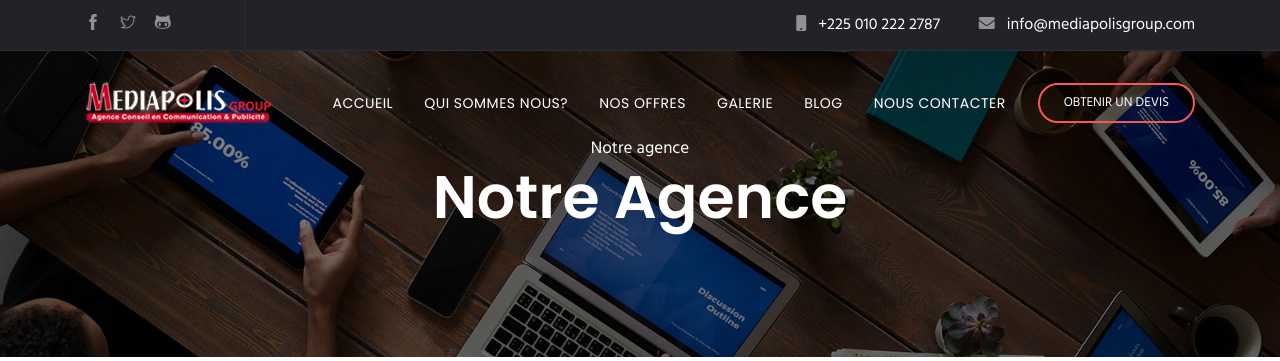
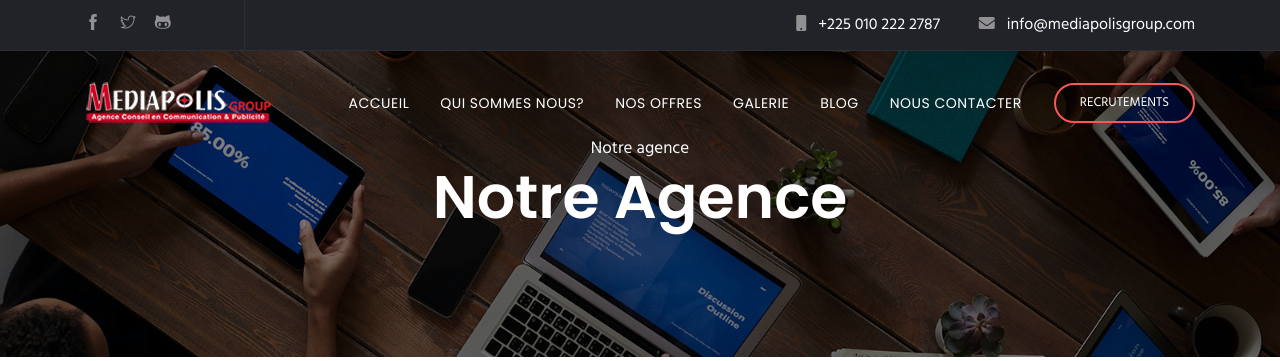
Before and after one commit to amandyapi/mediapolisgroup, a Symfony app: template templates/page/agence.html.twig in a window 1280 px wide. Shown: the top 361 px of the page. Run offline with Twig, Linux system fonts and the light colour scheme; the template is opened without the code that fills it, so the values that code supplies are empty; some libraries are stand-ins or nearby versions; some web fonts are replaced.

Commit message:
Update base.html.twig

```diff
--- a/templates/base.html.twig
+++ b/templates/base.html.twig
@@ -119,7 +119,7 @@
 						</ul>
 
 						<form class="form-lg-inline my-2 my-md-0 ml-lg-4 text-center">
-							<a id="quoteBtn" href="#" class="btn btn-solid-border btn-round-full">Obtenir un devis</a>
+							<a id="quoteBtn" href="#" class="btn btn-solid-border btn-round-full">Recrutements</a>
 						</form>
 					</div>
 				</div>
```
